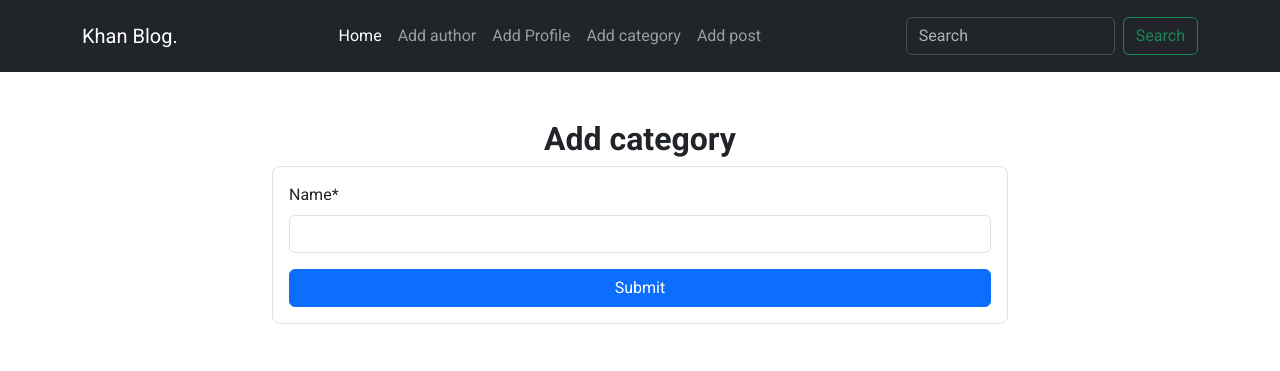
After one commit to nmkhans/khan_blog_2, a Django app: page /categories/add-category/ in a window 1280 px wide. The commit adds this page. Shown: the top 371 px of the page. Run offline with Django 5.2, Linux system fonts and the light colour scheme; some libraries are stand-ins or nearby versions.

Commit message:
category and post add feature completed

```diff
--- /dev/null
+++ b/categories/forms.py
@@ -0,0 +1,7 @@
+from django import forms
+from . import models
+
+class CategoryForm(forms.ModelForm):
+  class Meta:
+    model = models.Categories
+    fields = '__all__'
--- /dev/null
+++ b/categories/templates/categories/add_category.html
@@ -0,0 +1,25 @@
+{% extends 'base.html' %}
+{% load crispy_forms_tags %}
+
+{% block title %} Add category {% endblock %}
+
+{% block maincontent %}
+  <section class="container py-5">
+    <div class="title row">
+      <div class="col-12">
+        <h2 class="fw-semibold text-center">Add category</h2>
+      </div>
+    </div>
+    <div class="row">
+      <div class="col-2"></div>
+      <div class="col-8">
+        <form method="post" class="border rounded-3 p-3">
+          {% csrf_token %}
+          {{form | crispy}}
+          <button class="btn btn-primary w-100" type="submit">Submit</button>
+        </form>
+      </div>
+      <div class="col-2"></div>
+    </div>
+  </section>
+{% endblock %}
--- a/categories/urls.py
+++ b/categories/urls.py
@@ -1,3 +1,6 @@
+from django.urls import path
+from . import views
+
 urlpatterns = [
-
+  path('add-category/', views.add_category, name="add-category")
 ]
--- a/categories/views.py
+++ b/categories/views.py
@@ -1,3 +1,14 @@
-from django.shortcuts import render
+from django.shortcuts import render, redirect
+from .forms import CategoryForm
 
 # Create your views here.
+def add_category(req):
+  if req.method == 'POST':
+    form = CategoryForm(req.POST)
+    if form.is_valid():
+      form.save()
+      return redirect('home')
+  else:
+    form = CategoryForm()
+
+  return render(req, 'categories/add_category.html', {'form': form})
--- a/khan_blog/templates/base.html
+++ b/khan_blog/templates/base.html
@@ -35,13 +35,13 @@
                 <a class="nav-link" aria-current="page" href="{% url 'add-author' %}">Add author</a>
               </li>
               <li class="nav-item">
-                <a class="nav-link" aria-current="page" href="{% url 'add-author' %}">Add Profile</a>
+                <a class="nav-link" aria-current="page" href="{% url 'add-profile' %}">Add Profile</a>
               </li>
               <li class="nav-item">
-                <a class="nav-link" aria-current="page" href="{% url 'add-author' %}">Add category</a>
+                <a class="nav-link" aria-current="page" href="{% url 'add-category' %}">Add category</a>
               </li>
               <li class="nav-item">
-                <a class="nav-link" aria-current="page" href="{% url 'add-author' %}">Add post</a>
+                <a class="nav-link" aria-current="page" href="{% url 'add-post' %}">Add post</a>
               </li>
             </ul>
             <form class="d-flex" role="search">
--- a/post/urls.py
+++ b/post/urls.py
@@ -1,3 +1,6 @@
+from django.urls import path
+from . import views
+
 urlpatterns = [
-
+  path('add-post/', views.add_post, name='add-post')
 ]
--- a/profiles/urls.py
+++ b/profiles/urls.py
@@ -1,3 +1,6 @@
+from django.urls import path
+from . import views
+
 urlpatterns = [
-
+  path('add-profile/', views.add_profile, name='add-profile')
 ]
```
Also changed, not shown: post/forms.py (added, +17 -0 lines), post/templates/posts/add_post.html (added, +25 -0 lines), post/views.py (+12 -1 lines), profiles/forms.py (added, +7 -0 lines), profiles/templates/profiles/add_profile.html (added, +25 -0 lines), profiles/views.py (+12 -1 lines), db.sqlite3.
